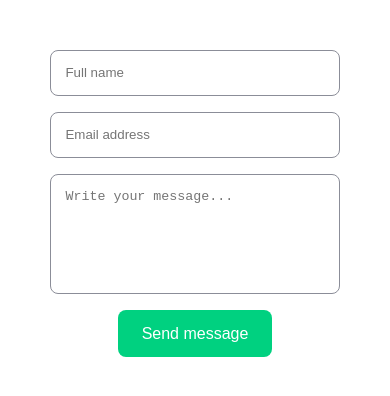
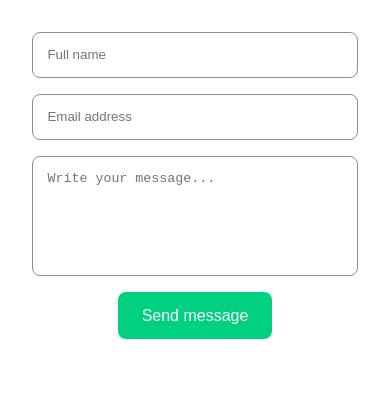
Before and after one commit to lubinmendez/component-vanilla-contact-form, a plain HTML site: page index.html in a window 390 px wide. Drawn offline with Linux system fonts and the light colour scheme.

Commit message:
Remove form width media query and use width: min(100%, 768px) for responsiveness to prevent layout jump

```diff
--- a/components/contact-form/contact-form.css
+++ b/components/contact-form/contact-form.css
@@ -1,18 +1,20 @@
-body {
-  padding:50px; /* temporary, to visualize the component  */
-}
+/* Contact form — without media queries, responsive via width: min(100%, 600px); avoids layout jumps. */
+
+/* Uses .contact-form-wrapper div container to center the form; remove wrapper (and its CSS) if you don't want centered layout. */
 
 .contact-form-wrapper {
   display: flex;
   justify-content: center;
   align-items: center;
+  padding: 2rem;
 }
 
 .contact-form {
   display: flex;
   flex-direction: column;
   gap: 1rem;
-  width: 100%;
+  width: min(100%, 600px);
+  /* Responsive: Takes the smaller value (min) between its arguments, so it uses 100% of the available space while that is less than 600px; once it reaches 600px it stays there because that is the smaller argument */
 }
 
 .contact-form textarea {
@@ -86,10 +88,3 @@ This stylesheet is loaded after global styles so it can replace default keyboard
 .contact-form-btn:active {
   transform: scale(0.98);
 }
-
-/*media queries*/
-@media (min-width: 768px) {
-  .contact-form {
-    max-width: 600px;
-  }
-}
```
